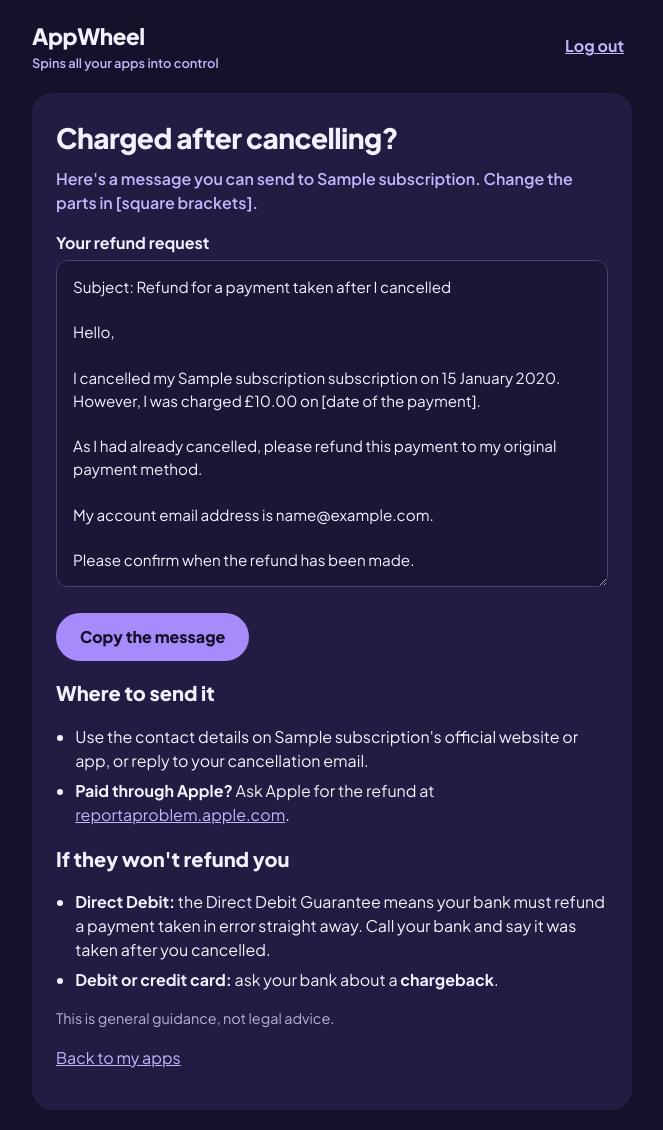
After one commit to sarahjhill/appwheel, a Django app: page /apps/1/refund/ in a window 1280 px wide. The commit adds this page. Shown: the whole page, without its empty margins (308-971 px from the left). Run offline with Django 5.2, Linux system fonts and the light colour scheme; a user stored in the database is signed in; data comes from the database, SQL or seed files in the repository; tables that the repository leaves empty hold one stand-in row (values such as "Sample post").

Commit message:
Add cancel with help

```diff
--- a/appwheel_project/settings.py
+++ b/appwheel_project/settings.py
@@ -55,6 +55,7 @@ INSTALLED_APPS = [
     'core',
     'accounts',
     'wheel',
+    'reminders',
 ]
 
 MIDDLEWARE = [
--- /dev/null
+++ b/reminders/apps.py
@@ -0,0 +1,6 @@
+from django.apps import AppConfig
+
+
+class RemindersConfig(AppConfig):
+    default_auto_field = 'django.db.models.BigAutoField'
+    name = 'reminders'
--- /dev/null
+++ b/reminders/tests.py
@@ -0,0 +1,2 @@
+# Reminder tests will go here in Stage 6. The "check you weren't charged"
+# reminder is tested in wheel/test_cancel.py.
--- a/static/css/style.css
+++ b/static/css/style.css
@@ -379,3 +379,23 @@ input[type="search"] {
 @media (prefers-reduced-motion: reduce) {
     .wheel-ring, .wheel-app-face { transition: none; }
 }
+
+/* Cancel with help */
+.steps { padding-left: 1.4rem; margin: 0.5rem 0 1rem; }
+.steps li { margin: 0.4rem 0; }
+.pay-route { margin: 0.6rem 0; border: 1px solid var(--line); border-radius: 0.9rem; background: #1b1636; }
+.pay-route summary { cursor: pointer; padding: 0.8rem 1rem; font-weight: 700; min-height: 3rem; }
+.pay-route[open] summary { border-bottom: 1px solid var(--line); }
+.pay-route .steps { margin: 0.75rem 1rem 1rem; }
+.done-box { margin: 1.5rem 0 1rem; padding: 1rem; border-radius: 1rem; background: #123d2b; border: 1px solid #2f7d57; }
+.done-box h2 { margin-top: 0; }
+.done-box .button { margin-top: 0.5rem; }
+.section-heading { margin-top: 2rem; }
+.is-cancelled { opacity: 0.85; }
+.app-actions { align-items: center; flex-wrap: wrap; }
+.app-actions form { margin: 0; }
+.app-actions .link-button { padding: 0; font-size: 1rem; }
+.refund-text {
+    width: 100%; padding: 0.9rem 1rem; border-radius: 0.75rem; border: 1px solid #4a4170;
+    background: #1b1636; color: var(--text); font: inherit; font-size: 0.95rem; line-height: 1.5;
+}
--- a/templates/core/home.html
+++ b/templates/core/home.html
@@ -123,7 +123,8 @@
                     {% endif %}
 
                     <div class="button-row">
-                        <a class="button" href="{% url 'subscription_edit' app.pk %}">Edit details</a>
+                        {% if app.price %}<a class="button" href="{% url 'cancel_help' app.pk %}">Cancel with help</a>{% endif %}
+                        <a class="button button-secondary" href="{% url 'subscription_edit' app.pk %}">Edit details</a>
                         <a class="button button-secondary" href="{% url 'subscription_delete' app.pk %}">Remove</a>
                     </div>
                 </dialog>
--- /dev/null
+++ b/templates/wheel/refund_request.html
@@ -0,0 +1,63 @@
+{% extends "base.html" %}
+{% block head_title %}Ask {{ subscription.name }} for a refund{% endblock head_title %}
+{% block content %}
+    <section class="card">
+        <h1>Charged after cancelling?</h1>
+        <p class="lead">Here's a message you can send to {{ subscription.name }}. Change the parts in [square brackets].</p>
+
+        <label for="refund-text">Your refund request</label>
+        <textarea id="refund-text" class="refund-text" rows="13" readonly>Subject: Refund for a payment taken after I cancelled
+
+Hello,
+
+I cancelled my {{ subscription.name }} subscription on {% if subscription.cancelled_on %}{{ subscription.cancelled_on|date:"j F Y" }}{% else %}[date you cancelled]{% endif %}. However, I was charged £{{ subscription.price|floatformat:"2g" }} on [date of the payment].
+
+As I had already cancelled, please refund this payment to my original payment method.
+
+My account email address is {{ user.email }}.
+
+Please confirm when the refund has been made.
+
+Thank you,
+[Your name]</textarea>
+        <button type="button" class="button" data-copy="refund-text">Copy the message</button>
+        <p class="help-text" data-copied hidden role="status">Copied. Paste it into an email or the company's help chat.</p>
+
+        <h2>Where to send it</h2>
+        <ul class="plain-list">
+            {% if subscription.common_app.help_url %}
+                <li><a href="{{ subscription.common_app.help_url }}" target="_blank" rel="noopener noreferrer">{{ subscription.name }}'s help page</a></li>
+            {% endif %}
+            <li>Use the contact details on {{ subscription.name }}'s official website or app, or reply to your cancellation email.</li>
+            <li><strong>Paid through Apple?</strong> Ask Apple for the refund at <a href="https://reportaproblem.apple.com" target="_blank" rel="noopener noreferrer">reportaproblem.apple.com</a>.</li>
+        </ul>
+
+        <h2>If they won't refund you</h2>
+        <ul class="plain-list">
+            <li><strong>Direct Debit:</strong> the Direct Debit Guarantee means your bank must refund a payment taken in error straight away. Call your bank and say it was taken after you cancelled.</li>
+            <li><strong>Debit or credit card:</strong> ask your bank about a <strong>chargeback</strong>.</li>
+        </ul>
+        <p class="help-text">This is general guidance, not legal advice.</p>
+
+        <p><a href="{% url 'subscription_list' %}">Back to my apps</a></p>
+    </section>
+{% endblock content %}
+
+{% block extra_body %}
+<script>
+    document.querySelectorAll('[data-copy]').forEach(function (button) {
+        button.addEventListener('click', function () {
+            var text = document.getElementById(button.dataset.copy);
+            var done = document.querySelector('[data-copied]');
+            function showDone() { done.hidden = false; }
+            if (navigator.clipboard) {
+                navigator.clipboard.writeText(text.value).then(showDone, function () { text.select(); });
+            } else {
+                text.select();
+                document.execCommand('copy');
+                showDone();
+            }
+        });
+    });
+</script>
+{% endblock extra_body %}
--- a/wheel/models.py
+++ b/wheel/models.py
@@ -40,6 +40,10 @@ class CommonApp(models.Model):
     category = models.CharField(max_length=20, choices=Category.choices, default=Category.OTHER)
     cancel_url = models.URLField('cancel page', blank=True, help_text='The page where people cancel.')
     help_url = models.URLField('help page', blank=True)
+    cancel_steps = models.TextField(
+        blank=True,
+        help_text='Simple steps to cancel, one per line. Check them on the company\'s own help page.',
+    )
 
     class Meta:
         ordering = ['name']
@@ -133,6 +137,7 @@ class Subscription(models.Model):
     status = models.CharField(
         max_length=10, choices=Status.choices, default=Status.ACTIVE,
     )
+    cancelled_on = models.DateField(null=True, blank=True)
     created_at = models.DateTimeField(auto_now_add=True)
     updated_at = models.DateTimeField(auto_now=True)
 
@@ -150,3 +155,9 @@ class Subscription(models.Model):
     @property
     def yearly_cost(self):
         return (self.monthly_cost * 12).quantize(Decimal('0.01'))
+
+    @property
+    def cancel_step_list(self):
+        if self.common_app and self.common_app.cancel_steps:
+            return [step.strip() for step in self.common_app.cancel_steps.splitlines() if step.strip()]
+        return []
--- a/wheel/urls.py
+++ b/wheel/urls.py
@@ -7,6 +7,10 @@ urlpatterns = [
     path('add/', views.subscription_add, name='subscription_add'),
     path('<int:pk>/edit/', views.subscription_edit, name='subscription_edit'),
     path('<int:pk>/remove/', views.subscription_delete, name='subscription_delete'),
+    path('<int:pk>/cancel/', views.cancel_help, name='cancel_help'),
+    path('<int:pk>/cancelled/', views.mark_cancelled, name='mark_cancelled'),
+    path('<int:pk>/active/', views.mark_active, name='mark_active'),
+    path('<int:pk>/refund/', views.refund_request, name='refund_request'),
     path('upload/', views.statement_upload, name='statement_upload'),
     path('upload/review/', views.statement_review, name='statement_review'),
     path('screenshot/', views.screenshot_upload, name='screenshot_upload'),
--- a/wheel/views.py
+++ b/wheel/views.py
@@ -1,3 +1,5 @@
+from datetime import date, timedelta
+
 from django.contrib import messages
 from django.contrib.auth.decorators import login_required
 from django.shortcuts import get_object_or_404, redirect, render
@@ -5,6 +7,8 @@ from django.shortcuts import get_object_or_404, redirect, render
 from . import screenshot
 from .health import summarise
 from .forms import ScreenshotUploadForm, StatementUploadForm, SubscriptionForm
+from reminders.models import Reminder
+
 from .models import CommonApp, Subscription
 from .statement import StatementError, find_regular_payments, read_statement
 
@@ -15,11 +19,20 @@ SESSION_KEY = 'statement_found'
 @login_required
 def subscription_list(request):
     """Show the apps that belong to the signed-in user, and nobody else's."""
-    subscriptions = list(
+    everything = list(
         request.user.subscriptions.select_related('common_app').prefetch_related('common_app__plans')
     )
+    subscriptions = [sub for sub in everything if sub.status == Subscription.Status.ACTIVE]
+    cancelled = [sub for sub in everything if sub.status == Subscription.Status.CANCELLED]
+    check_dates = {
+        reminder.subscription_id: reminder.due_date
+        for reminder in request.user.reminders.filter(kind=Reminder.Kind.CHARGE_CHECK, is_done=False)
+    }
+    for sub in cancelled:
+        sub.check_date = check_dates.get(sub.pk)
     return render(request, 'wheel/subscription_list.html', {
         'subscriptions': subscriptions,
+        'cancelled': cancelled,
         'summary': summarise(subscriptions),
         'screenshots_ready': screenshot.is_set_up(),
     })
@@ -202,3 +215,76 @@ def screenshot_upload(request):
         'form': form,
         'is_set_up': screenshot.is_set_up(),
     })
+
+
+@login_required
+def cancel_help(request, pk):
+    """Help to cancel an app: the company's cancel page and simple steps."""
+    subscription = get_object_or_404(Subscription, pk=pk, user=request.user)
+    return render(request, 'wheel/cancel_help.html', {'subscription': subscription})
+
+
+def charge_check_date(subscription, today):
+    """The day after the next payment would have been taken."""
+    if subscription.next_payment_date and subscription.next_payment_date >= today:
+        return subscription.next_payment_date + timedelta(days=1)
+    days = {'weekly': 7, 'yearly': 30}.get(subscription.billing_period, 30)
+    return today + timedelta(days=days)
+
+
+@login_required
+def mark_cancelled(request, pk):
+    """'I've cancelled': take it off the totals and set a reminder to check for charges."""
+    subscription = get_object_or_404(Subscription, pk=pk, user=request.user)
+    if request.method != 'POST':
+        return redirect('cancel_help', pk=pk)
+    today = date.today()
+    subscription.status = Subscription.Status.CANCELLED
+    subscription.cancelled_on = today
+    subscription.save()
+
+    check_on = charge_check_date(subscription, today)
+    if subscription.price:
+        Reminder.objects.update_or_create(
+            user=request.user,
+            subscription=subscription,
+            kind=Reminder.Kind.CHARGE_CHECK,
+            is_done=False,
+            defaults={
+                'title': f'Check you weren\'t charged by {subscription.name}',
+                'details': (
+                    f'You cancelled {subscription.name} on {today:%d %B %Y}. '
+                    'Look at your bank statement or app store receipts. '
+                    'If you were charged, AppWheel has a refund request ready for you.'
+                ),
+                'due_date': check_on,
+            },
+        )
+        messages.success(
+            request,
+            f'{subscription.name} is cancelled and off your totals. '
+            f'We\'ll remind you on {check_on.day} {check_on:%B} to check you weren\'t charged.',
+        )
+    else:
+        messages.success(request, f'{subscription.name} is cancelled and off your wheel.')
+    return redirect('subscription_list')
+
+
+@login_required
+def mark_active(request, pk):
+    """Undo 'I've cancelled', for example if it was pressed by mistake."""
+    subscription = get_object_or_404(Subscription, pk=pk, user=request.user)
+    if request.method == 'POST':
+        subscription.status = Subscription.Status.ACTIVE
+        subscription.cancelled_on = None
+        subscription.save()
+        subscription.reminders.filter(kind=Reminder.Kind.CHARGE_CHECK, is_done=False).delete()
+        messages.success(request, f'{subscription.name} is back on your wheel.')
+    return redirect('subscription_list')
+
+
+@login_required
+def refund_request(request, pk):
+    """A ready-written refund request for a payment taken after cancelling."""
+    subscription = get_object_or_404(Subscription, pk=pk, user=request.user)
+    return render(request, 'wheel/refund_request.html', {'subscription': subscription})
```
Also changed, not shown: reminders/admin.py (added, +10 -0 lines), reminders/models.py (added, +31 -0 lines), templates/wheel/cancel_help.html (added, +77 -0 lines), templates/wheel/subscription_list.html (+28 -2 lines), wheel/test_cancel.py (added, +102 -0 lines), reminders/__init__.py (added), reminders/migrations/0001_initial.py (added), reminders/migrations/__init__.py (added), wheel/migrations/0004_cancelling.py (added).
